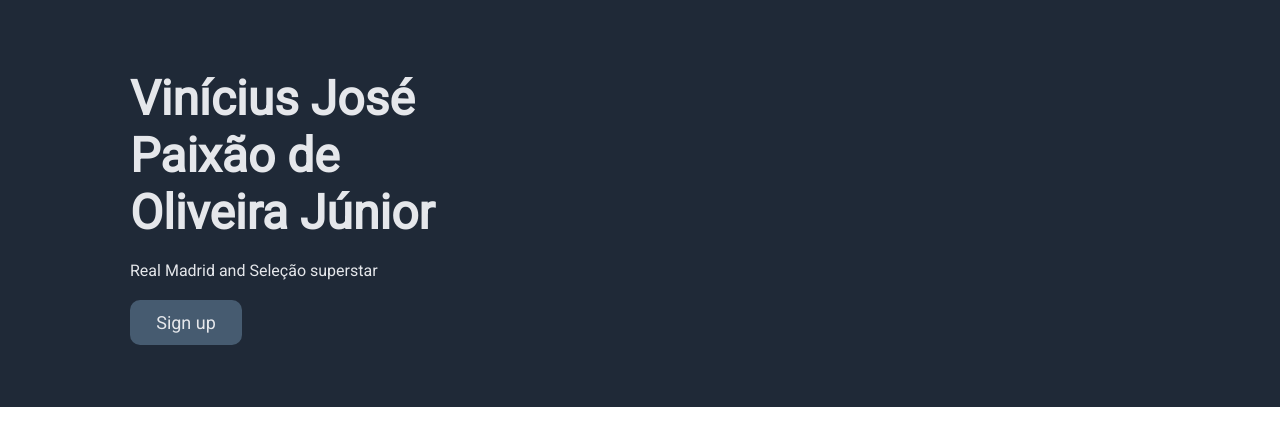
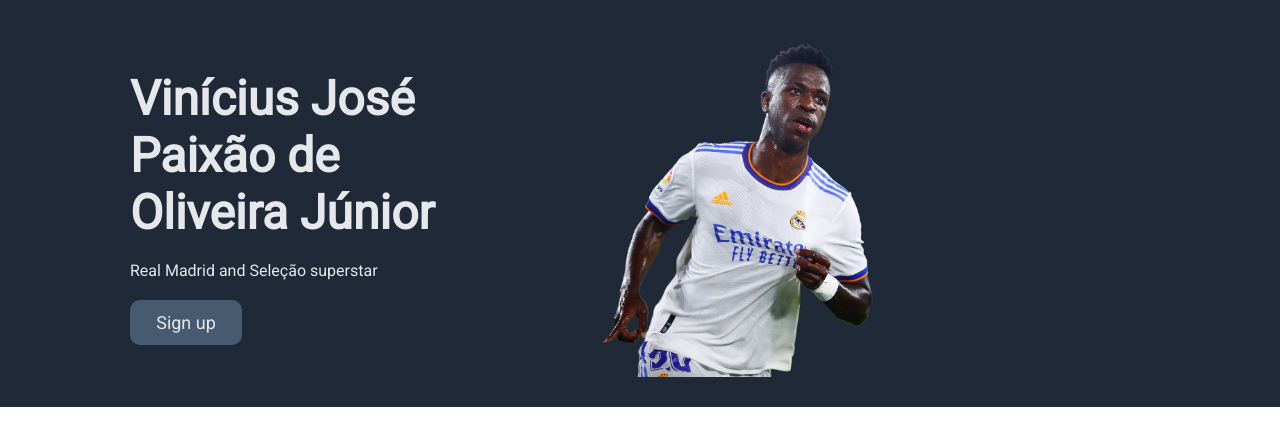
Before and after one commit to Kevon-Williams/LandingPage, a plain HTML site: page index.html in a window 1280 px wide. Shown: the part 73-518 px from the top of the page. Drawn offline with Linux system fonts and the light colour scheme.

Commit message:
Added vini-img

```diff
--- a/index.html
+++ b/index.html
@@ -23,6 +23,7 @@
         </h1>
         <p class="text-white">Real Madrid and Seleção superstar</p>
         <button class= "btn text-white">Sign up</button>
+        <img class="vini-img" src="images/result.png" alt="Picture of Vinicius Junior playing for Real Madrid">
     </section>
 </body>
 </html>
--- a/styles.css
+++ b/styles.css
@@ -31,6 +31,7 @@ header {
     padding-left: 130px;
     flex-direction: column;
     justify-content: center;
+    flex-wrap: wrap;
 }
 
 .hd-under h1 {
@@ -52,6 +53,15 @@ header {
     transform: scaleX(0.98);
 }
 
+.vini-img {
+    width: 500px;
+    height: 450px;
+    justify-content: center;
+    flex-wrap: wrap;
+    margin-left: auto;
+    margin-right: 230px;
+}
+
 
 /* utilites */
 .dark-bg {
```
Also changed, not shown: images/result.png (added).
